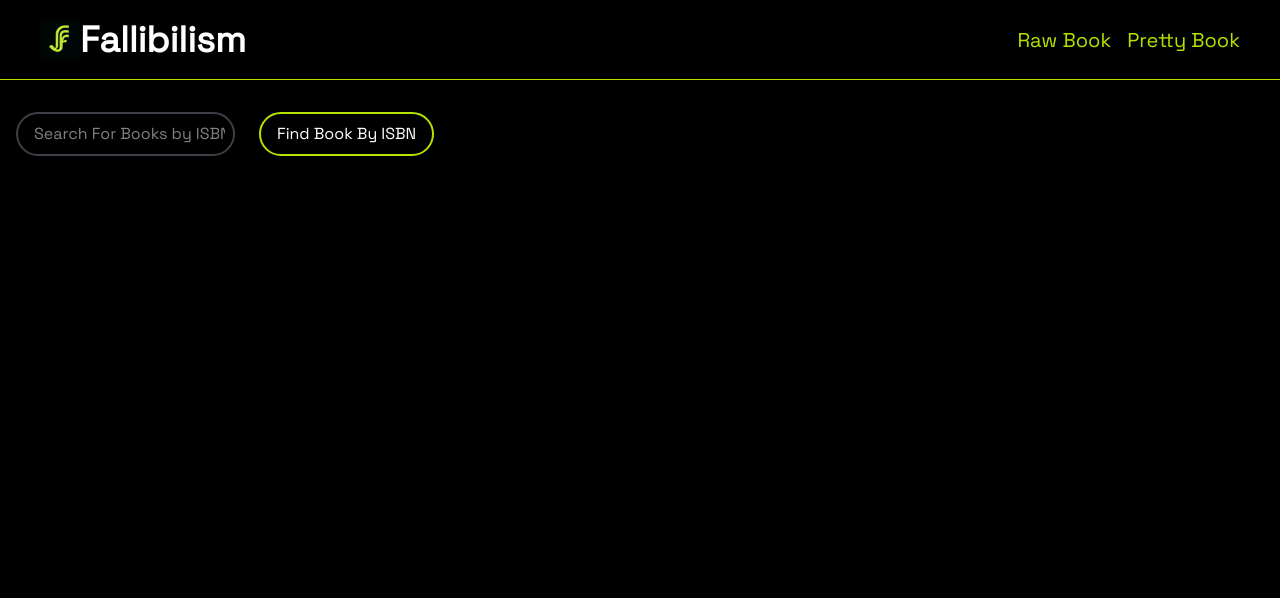
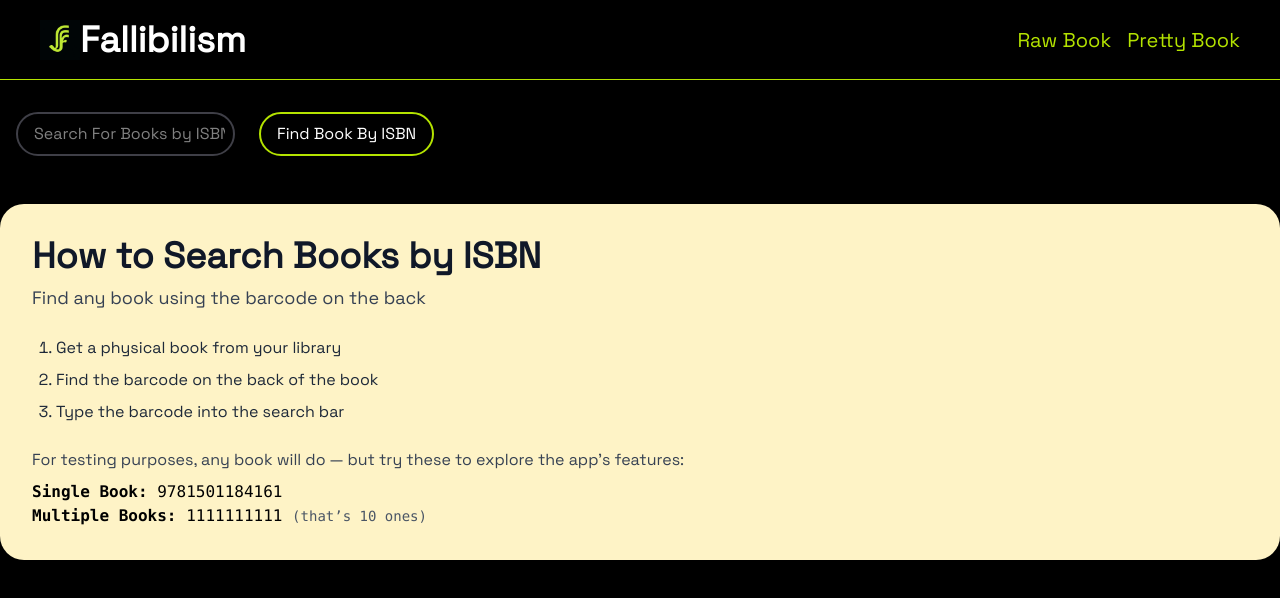
Before and after one commit to Lsmith2895/logans-library, a React (Vite) app: page /guide in a window 1280 px wide. Shown: the top 598 px of the page. Built offline with nearby package versions, Linux system fonts and the light colour scheme.

Commit message:
create new how to guide page

```diff
--- a/src/App.tsx
+++ b/src/App.tsx
@@ -4,6 +4,7 @@ import { LibraryPage } from './pages/LibraryPage';
 import { SearchBar } from './components/SearchBar';
 import { NavBar } from './components/NavBar';
 import { HomePage } from './pages/HomePage';
+import { HowToGuide } from './pages/HowToGuide';
 
 function App() {
   return (
@@ -15,6 +16,7 @@ function App() {
           <Route path="/" element={<HomePage />}></Route>
           <Route path="/raw" element={<RawDataPage />} />
           <Route path="/library" element={<LibraryPage />} />
+          <Route path="/guide" element={<HowToGuide />} />
         </Routes>
       </div>
     </>
--- a/src/pages/HomePage.tsx
+++ b/src/pages/HomePage.tsx
@@ -1,4 +1,4 @@
-import { HowToGuide } from '../components/HowToGuide';
+import { HowToCard } from '../components/HowToCard';
 import { RawJsonCard } from '../components/RawJsonCard';
 
 function HomePage() {
@@ -6,7 +6,6 @@ function HomePage() {
     <div className="max-w-7xl p-4 md:px-20">
       <div className="mb-10 p-6">
         <div className="gradient-text p-4 text-5xl font-black sm:text-7xl">
-          {' '}
           Question
           <br />
           Everything
@@ -15,8 +14,10 @@ function HomePage() {
           Discover books worth changing your mind for.
         </div>
       </div>
+
       <RawJsonCard />
-      <HowToGuide />
+
+      <HowToCard />
 
       <div> pretty book preview</div>
 
--- /dev/null
+++ b/src/pages/HowToGuide.tsx
@@ -0,0 +1,36 @@
+function HowToGuide() {
+  return (
+    <div className="mx-auto my-8 max-w-7xl rounded-3xl bg-amber-100 p-8 shadow-lg">
+      <h1 className="text-3xl font-bold text-gray-900 sm:text-4xl">How to Search Books by ISBN</h1>
+      <h3 className="mt-2 text-lg text-gray-700">Find any book using the barcode on the back</h3>
+
+      <div className="mt-6 flex flex-col-reverse gap-8 md:flex-row md:items-start">
+        <div className="flex-1">
+          <ol className="list-decimal space-y-2 pl-6 text-gray-800">
+            <li>Get a physical book from your library</li>
+            <li>Find the barcode on the back of the book</li>
+            <li>Type the barcode into the search bar</li>
+          </ol>
+
+          <div className="mt-6 text-gray-700">
+            <p className="mb-2">
+              For testing purposes, any book will do — but try these to explore the app&apos;s
+              features:
+            </p>
+            <div className="font-mono text-black">
+              <p>
+                <strong>Single Book:</strong> 9781501184161
+              </p>
+              <p>
+                <strong>Multiple Books:</strong> 1111111111{' '}
+                <span className="text-sm text-gray-600">(that’s 10 ones)</span>
+              </p>
+            </div>
+          </div>
+        </div>
+      </div>
+    </div>
+  );
+}
+
+export { HowToGuide };
```
